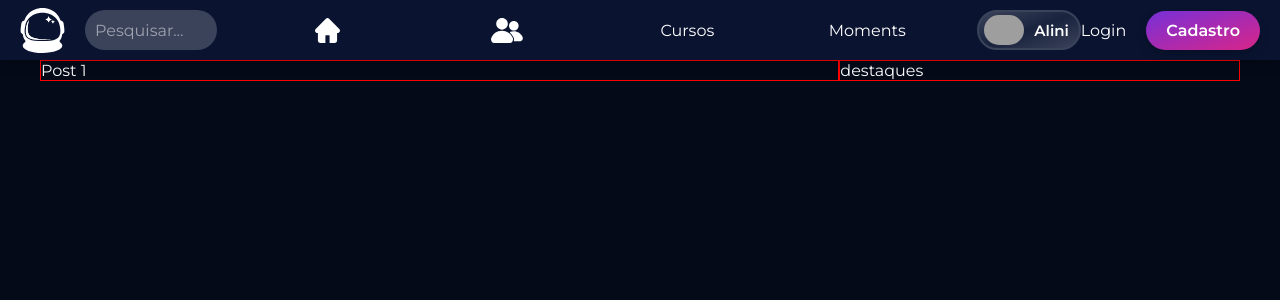
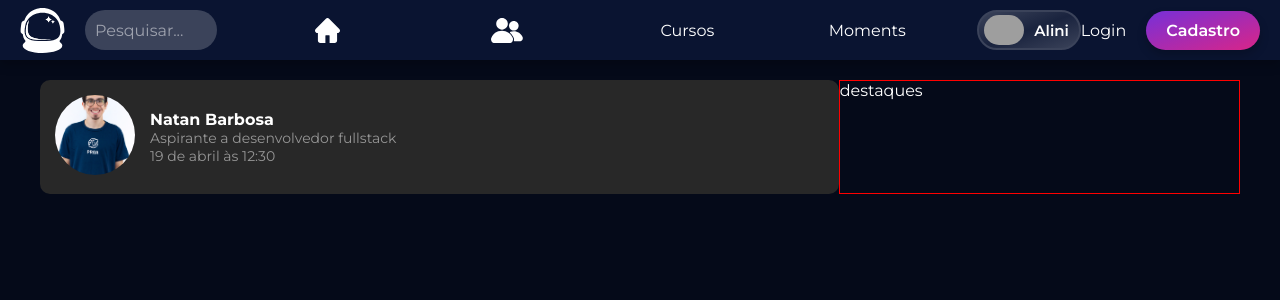
Before and after one commit to apadrinhe-me/apadrinhe-me, a React (Create React App) app: page / in a window 1280 px wide. Shown: the top 300 px of the page. Built offline with nearby package versions, Linux system fonts and the light colour scheme; grey boxes are pictures that could not be loaded.

Commit message:
começei o desenvolvimento do componente post

```diff
--- /dev/null
+++ b/src/componets/funcional/getPostDate.js
@@ -0,0 +1,49 @@
+const getPostDate = dateStreing => {
+    let date = new Date(dateStreing);
+
+    let month = "";
+    switch (date.getMonth()){
+        case 0:
+            month = "janeiro";
+            break;
+        case 1:
+            month = "fevereiro";
+            break;
+        case 2:
+            month = "março";
+            break;
+        case 3:
+            month = "abril";
+            break;
+        case 4:
+            month = "maio";
+            break;
+        case 5:
+            month = "junho";
+            break;
+        case 6:
+            month = "julho";
+            break;
+        case 7:
+            month = "agosto";
+            break;
+        case 8:
+            month = "setembro";
+            break;
+        case 9:
+            month = "outubro";
+            break;
+        case 10:
+            month = "novembro";
+            break;
+        case 11:
+            month = "dezembro";
+            break;
+        default:
+            month="???";
+    }
+
+    return `${date.getDate()} de ${month} às ${date.getHours()}:${date.getMinutes()}`;
+}
+
+export default getPostDate;
--- /dev/null
+++ b/src/componets/layout/post/Post.css
@@ -0,0 +1,30 @@
+.Post{
+    display: flex;
+    flex-direction: column;
+    background: #282828;
+    border-radius: 10px;
+}
+
+.Post .post-header{
+    display: flex;
+    flex-direction: row;
+    align-items: center;
+    padding: 15px;
+    gap: 15px;
+}
+
+.Post .post-header .header-prof-info{
+    display: flex;
+    flex-direction: column;
+}
+
+.Post .post-header .header-prof-info .fullname{
+    color: #fff;
+    font-size: 16px;
+    font-weight: 700;
+}
+
+.Post .post-header .header-prof-info .aspiration, .Post .post-header .header-prof-info .postDate{
+    color: #969696;
+    font-size: 14px;
+}
--- /dev/null
+++ b/src/componets/layout/post/Post.jsx
@@ -0,0 +1,25 @@
+import "./Post.css";
+import React from "react";
+import ProfPicture from "../profPicture/ProfPicture";
+import getPostDate from "../../funcional/getPostDate";
+
+const Post = props => {
+    //formatar horáario do post
+
+    return (
+        <div className="Post">
+            <div className="post-header">
+                <div className="header-prof-picture">
+                    <ProfPicture src={props.profPicture} scale="80px"/>
+                </div>
+                <div className="header-prof-info">
+                    <span className="fullname">{props.fullname}</span>
+                    <span className="aspiration">{props.aspiration}</span>
+                    <span className="postDate">{getPostDate(props.postDate)}</span>
+                </div>
+            </div>
+        </div>
+    );
+}
+
+export default Post;
--- /dev/null
+++ b/src/componets/layout/profPicture/ProfPicture.css
@@ -0,0 +1,4 @@
+.ProfPicture{
+    border-radius: 50%;
+    object-fit: cover;
+}
--- /dev/null
+++ b/src/componets/layout/profPicture/ProfPicture.jsx
@@ -0,0 +1,12 @@
+import "./ProfPicture.css";
+import React from "react";
+
+const ProfPicture = props => {
+    return (
+        <>
+            <img src={require("../../../media/profile_pictures/" + props.src)} alt="Imgem de perfil" style={{width: props.scale, height: props.scale}} className="ProfPicture"/>
+        </>
+    );
+}
+
+export default ProfPicture;
--- a/src/views/pages/home.css
+++ b/src/views/pages/home.css
@@ -3,14 +3,13 @@
     flex-direction: row;
     width: 100%;
     max-width: 1200px;
-    margin: 0 auto;
+    margin: 20px auto;
 
 }
 
 .infinity-post-scroll{
     display: flex;
     flex-direction: column;
-    border: 1px solid red;
     flex: 2;
 }
 
--- a/src/views/pages/home.jsx
+++ b/src/views/pages/home.jsx
@@ -1,7 +1,7 @@
 import "./home.css"
 import React from "react";
 import Menu from "../../componets/layout/Menu";
-import If from "../../componets/funcional/If";
+import Post from "../../componets/layout/post/Post";
 
 const Home =  () => {
     return(
@@ -9,7 +9,7 @@ const Home =  () => {
             <Menu />
             <div className="Home">
                 <div className="infinity-post-scroll">
-                    <div>Post 1</div>
+                    <Post profPicture="natan_proa.jpg" fullname="Natan Barbosa" aspiration="Aspirante a desenvolvedor fullstack" postDate="2022-04-19 12:30:25" />
                 </div>
 
                 <div className="spotlights">
```
Also changed, not shown: src/media/profile_pictures/natan_proa.jpg (added).
